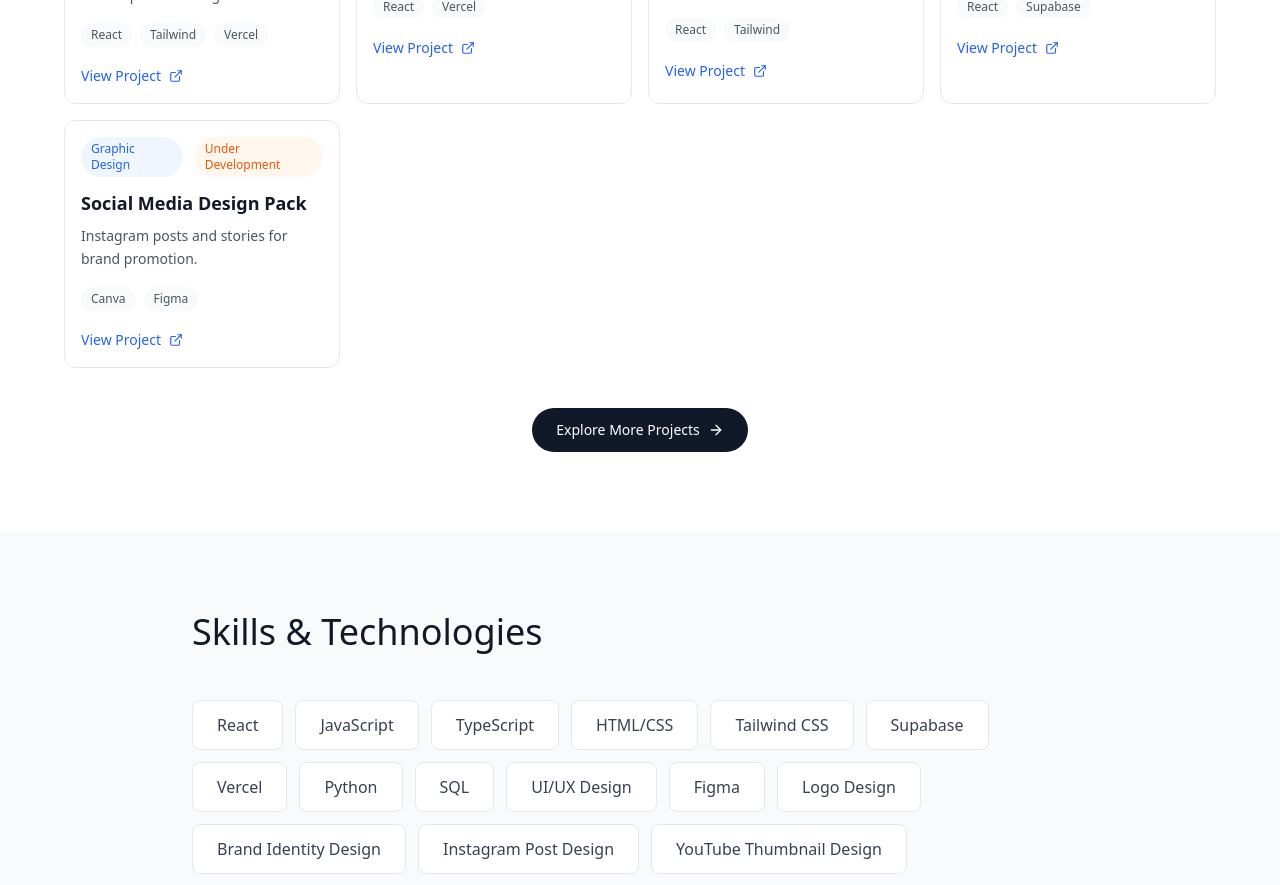
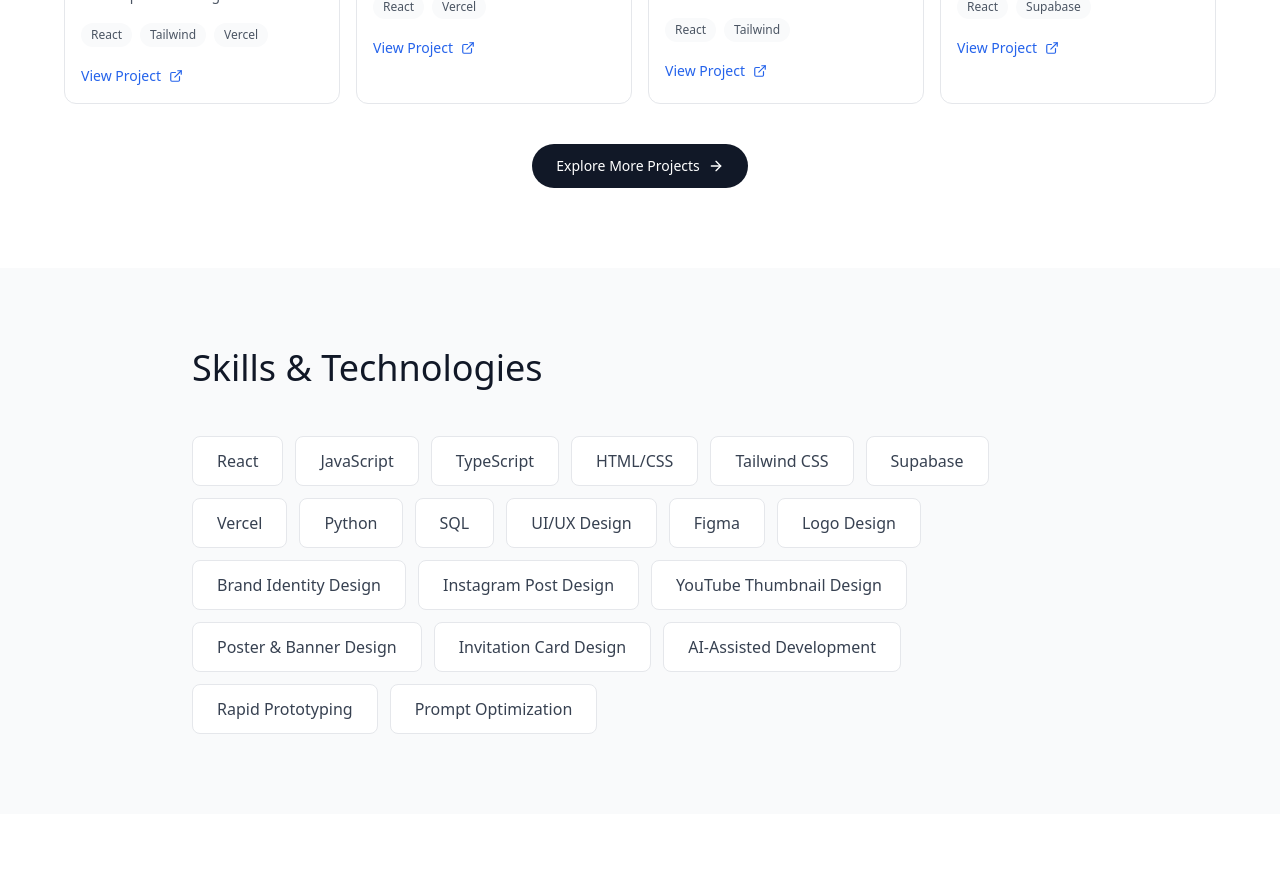
Before and after one commit to prasadmore2179-cpu/prasad-portfolio, a React (Vite) app: page / in a window 1280 px wide. Shown: the part 2600-3485 px from the top of the page. Built offline with nearby package versions, Linux system fonts and the light colour scheme.

Commit message:
category: "Graphic Design",

```diff
--- a/src/App.tsx
+++ b/src/App.tsx
@@ -49,14 +49,6 @@
     status: "Under Development",
     description: "Quiz app with login, rewards, progress, and questions.",
     tech: ["React", "Supabase"],
-    link: "#",
-  },
-  {
-    title: "Social Media Design Pack",
-    category: "Graphic Design",
-    status: "Under Development",
-    description: "Instagram posts and stories for brand promotion.",
-    tech: ["Canva", "Figma"],
     link: "#",
   },
 ];
```
